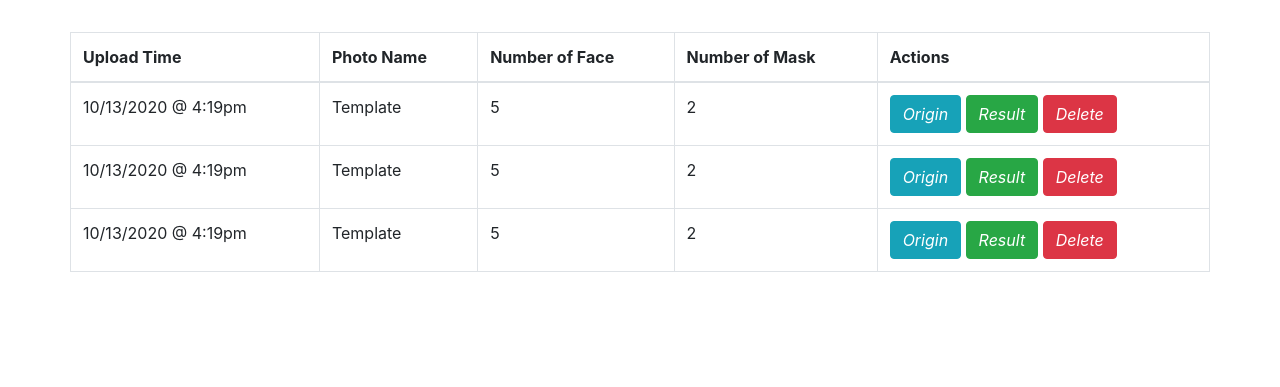
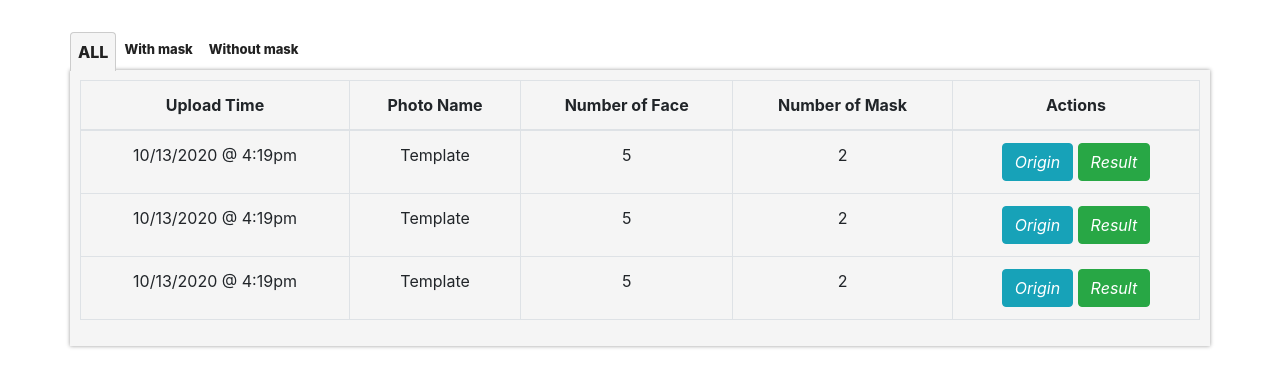
Before and after one commit to 0xm4n/mask_detection, a Flask app: page /upload_history in a window 1280 px wide. Shown: the part 58-445 px from the top of the page. Run offline with Flask 2, Linux system fonts and the light colour scheme; a user stored in the database is signed in; tables that the repository leaves empty hold one stand-in row (values such as "Sample post"); some libraries are stand-ins or nearby versions.

Commit message:
add upload history

```diff
--- a/back-end/app/handlers/detection.py
+++ b/back-end/app/handlers/detection.py
@@ -11,10 +11,12 @@ bp = Blueprint('detection', __name__, template_folder='../templates')
 
 
 @bp.route('/home')
+@login_required
 def home():
     return render_template('home.html')
 
 
 @bp.route('/upload_history')
+@login_required
 def upload_history():
     return render_template('history.html')
--- a/back-end/app/handlers/forms/recover.py
+++ b/back-end/app/handlers/forms/recover.py
@@ -29,8 +29,7 @@ class ResetPasswordForm(FlaskForm):
     confirm = PasswordField(
         'Confirm New Password',
         validators=[
-            DataRequired(),
-            EqualTo('new_password', message='Passwords must match')
+            DataRequired()
         ]
     )
     submit = SubmitField('Change password')
--- /dev/null
+++ b/back-end/app/static/css/history.css
@@ -0,0 +1,57 @@
+.container {
+    padding: 2rem 0rem;
+}
+
+h4 {
+    margin: 2rem 0rem 1rem;
+}
+
+.table-image td {
+    vertical-align: middle;
+}
+
+.table-image th {
+    vertical-align: middle;
+}
+
+h1 {
+    margin: 15px 0 5px 30px;
+    font-size: 24px;
+    font-weight: 300;
+    letter-spacing: -.5px;
+}
+
+/* Tab Navigation */
+.nav-tabs {
+    margin: 0;
+    padding: 0;
+    border: 0;
+}
+
+.nav-tabs > li > a {
+    border: 1px solid #ccc;
+    border-bottom: 0;
+    color: #222;
+    font-size: 13px;
+    font-weight: 800;
+    padding: 7px;
+}
+
+
+.nav-tabs .nav-item.show .nav-link, .nav-tabs .nav-link.active {
+    background: #f5f5f5;
+    border: 1px solid #ccc;
+    border-bottom: 0;
+    color: #222;
+    font-size: 100%;
+    padding: 7px;
+}
+
+/* Tab Content */
+.tab-pane {
+    background: #F5F5F5;
+    box-shadow: 0 0 4px rgba(0, 0, 0, .4);
+    border-radius: 0;
+    text-align: center;
+    padding: 10px;
+}
--- a/back-end/app/templates/history.html
+++ b/back-end/app/templates/history.html
@@ -2,38 +2,33 @@
 
 {% set active_page = 'history' %}
 {% block style %}
-<style>
-    .container {
-        padding: 2rem 0rem;
-    }
-
-    h4 {
-        margin: 2rem 0rem 1rem;
-    }
-
-    .table-image td {
-        vertical-align: middle;
-    }
-
-    .table-image th {
-        vertical-align: middle;
-    }
-    h1 {
-        margin: 15px 0 5px 30px;
-    font-size: 24px;
-    font-weight: 300;
-    letter-spacing: -.5px;
-}
-</style>
+<link rel="stylesheet" href="{{ url_for('static', filename='css/history.css') }}">
 {% endblock %}
 
 {% block content %}
 <div>
-<!--    <h1 class="form-header">-->
-<!--        Dectect history-->
-<!--    </h1>-->
-<!--    <hr>-->
+
+
     <div class="container">
+        <ul class="nav nav-tabs" id="myTab" role="tablist">
+            <li class="nav-item waves-effect waves-light">
+                <a class="nav-link active" id="all-tab" data-toggle="tab" href="#all" role="tab"
+                   aria-controls="all"
+                   aria-selected="false">ALL</a>
+            </li>
+            <li class="nav-item waves-effect waves-light">
+                <a class="nav-link" id="list1-tab" data-toggle="tab" href="#list1" role="tab"
+                   aria-controls="list1" aria-selected="false">With mask</a>
+            </li>
+            <li class="nav-item waves-effect waves-light">
+                <a class="nav-link" id="list2-tab" data-toggle="tab" href="#list2" role="tab"
+                   aria-controls="list2" aria-selected="false">Without mask</a>
+            </li>
+        </ul>
+
+        <!-- Tab panes -->
+        <div class="tab-content" id="myTabContent">
+            <div class="tab-pane active show" id="all" role="tabpanel" aria-labelledby="all-tab">
                 <div class="row">
                     <div class="col-12">
                         <table class="table table-bordered">
@@ -55,8 +50,8 @@
                                 <td>2</td>
                                 <td>
                                     <button type="button" class="btn btn-info"><i class="far fa-eye">Origin</i></button>
-                            <button type="button" class="btn btn-success"><i class="fas fa-edit">Result</i></button>
-                            <button type="button" class="btn btn-danger"><i class="far fa-trash-alt">Delete</i></button>
+                                    <button type="button" class="btn btn-success"><i class="fas fa-edit">Result</i>
+                                    </button>
                                 </td>
                             </tr>
                             <tr>
@@ -66,8 +61,8 @@
                                 <td>2</td>
                                 <td>
                                     <button type="button" class="btn btn-info"><i class="far fa-eye">Origin</i></button>
-                            <button type="button" class="btn btn-success"><i class="fas fa-edit">Result</i></button>
-                            <button type="button" class="btn btn-danger"><i class="far fa-trash-alt">Delete</i></button>
+                                    <button type="button" class="btn btn-success"><i class="fas fa-edit">Result</i>
+                                    </button>
                                 </td>
                             </tr>
                             <tr>
@@ -77,17 +72,52 @@
                                 <td>2</td>
                                 <td>
                                     <button type="button" class="btn btn-info"><i class="far fa-eye">Origin</i></button>
-                            <button type="button" class="btn btn-success"><i class="fas fa-edit">Result</i></button>
-                            <button type="button" class="btn btn-danger"><i class="far fa-trash-alt">Delete</i></button>
+                                    <button type="button" class="btn btn-success"><i class="fas fa-edit">Result</i>
+                                    </button>
                                 </td>
                             </tr>
-
-
-
                             </tbody>
                         </table>
                     </div>
                 </div>
             </div>
+            <div class="tab-pane" id="list1" role="tabpanel" aria-labelledby="list1-tab">
+                <div class="row">
+                    <div class="col-12">
+                        <table class="table table-bordered">
+                            <thead>
+                            <tr>
+                                <th scope="col">Upload Time</th>
+                                <th scope="col">Photo Name</th>
+                                <th scope="col">Number of Face</th>
+                                <th scope="col">Number of Mask</th>
+                                <th scope="col">Actions</th>
+                            </tr>
+                            </thead>
+                            <tbody>
+
+                            <tr>
+                                <td scope="row">10/13/2020 @ 4:19pm</td>
+                                <td>Template</td>
+                                <td>5</td>
+                                <td>2</td>
+                                <td>
+                                    <button type="button" class="btn btn-info"><i class="far fa-eye">Origin</i></button>
+                                    <button type="button" class="btn btn-success"><i class="fas fa-edit">Result</i>
+                                    </button>
+                                </td>
+                            </tr>
+                            </tbody>
+                        </table>
+                    </div>
+                </div>
+            </div>
+            <div class="tab-pane" id="list2" role="tabpanel" aria-labelledby="list2-tab">
+                333
+            </div>
+        </div>
+
+
+    </div>
 </div>
 {% endblock %}
--- a/back-end/app/templates/navbar.html
+++ b/back-end/app/templates/navbar.html
@@ -48,18 +48,16 @@
             <li class="nav-item">
                 <a class="nav-link"
                    {% if active_page=='management' %} style="color: rgba(0,0,0,.9)" {% endif %}
-                   href="{{ url_for('admin.add_account')}}"
+                   href="{{ url_for('admin.add_user')}}"
                 >
                     Account Management
                 </a>
             </li>
             <li class="nav-item">
-                <a
-                        class="nav-link"
-                        {% if active_page=='setting' %} style="color: rgba(0,0,0,.9)" {% endif %}
-                        href="{{ url_for('oauth.setting')}}"
+                <a class="nav-link"
+                   {% if active_page=='setting' %} style="color: rgba(0,0,0,.9)" {% endif %}
+                   href="{{ url_for('oauth.change_password')}}"
                 >
-
                     Settings
                 </a>
             </li>
```
Also changed, not shown: back-end/app/handlers/admin.py (+23 -7 lines), back-end/app/handlers/forms/register.py (+36 -2 lines), back-end/app/handlers/oauth.py (+22 -11 lines), back-end/app/models/user.py (+27 -5 lines), back-end/app/templates/management.html (+22 -28 lines), back-end/app/templates/settings.html (renamed from back-end/app/templates/setting.html, +6 -6 lines). Lines whose indentation alone changed are shown as unchanged.
